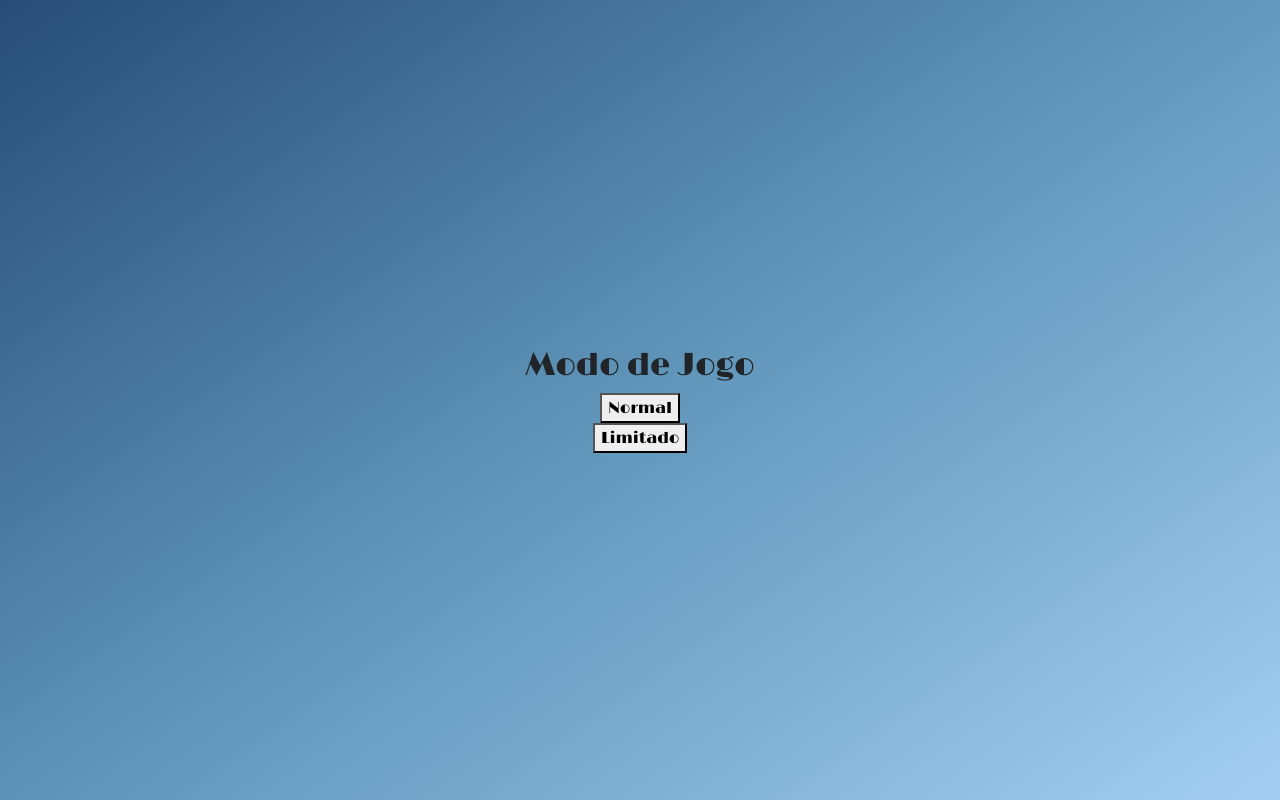
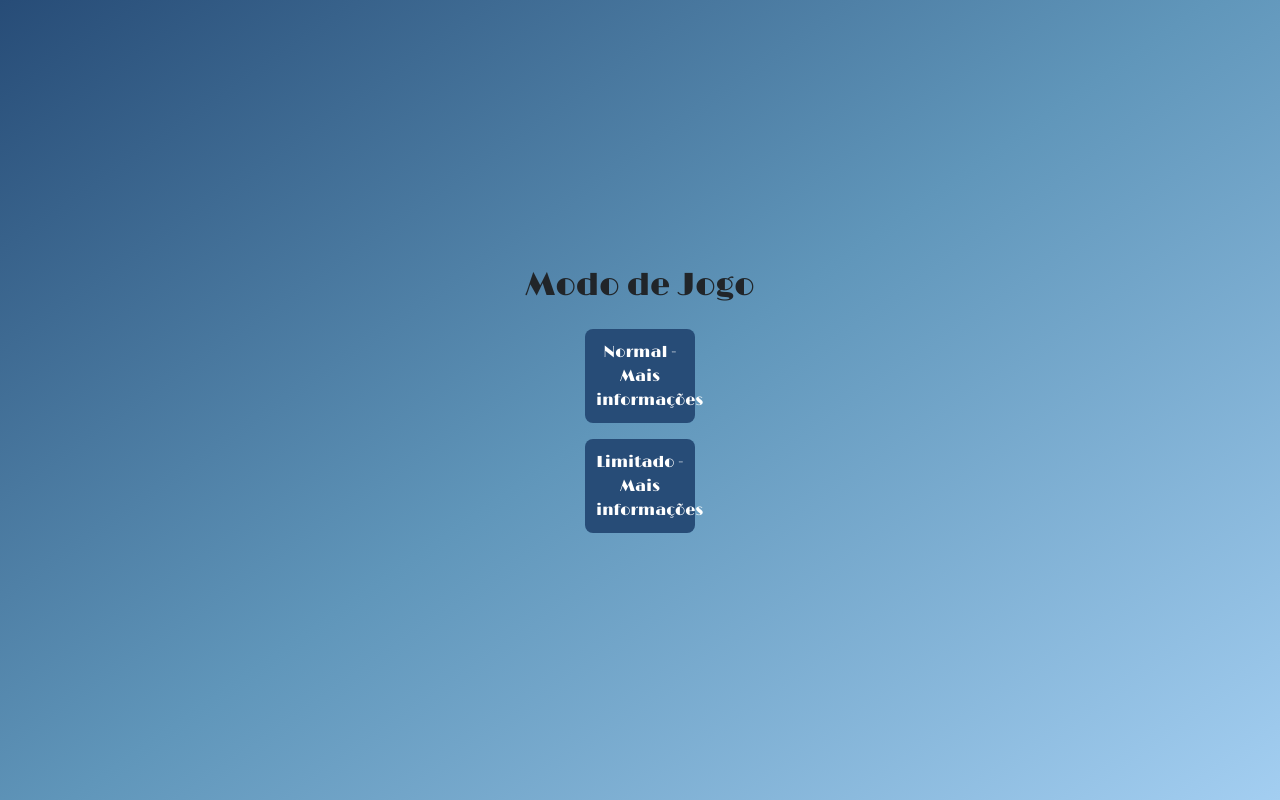
Before and after one commit to Oseias-Augusto/Tic-Tac-Toe-React-, a React (Vite) app: page / in a window 1280 px wide. Built offline with nearby package versions, Linux system fonts and the light colour scheme.

Commit message:
Update styles.module.css

```diff
--- a/src/stylesComp/styles.module.css
+++ b/src/stylesComp/styles.module.css
@@ -57,7 +57,7 @@
   max-width: 320px;
 }
 
-.reset, .reset1 {
+.reset, .reset1, .reset2 {
   composes: mt-3 from global;
   background-color: #274C77;
   color: white;
@@ -73,9 +73,12 @@
   visibility: hidden
 }
 
+.reset2::after{
+  content: " - Mais informações"
+}
 
 
-.reset:hover, .but:hover, .reset1:hover {
+.reset:hover, .but:hover, .reset1:hover, reset2:hover {
   background-color: #E7ECEF;
   color: #212529;
   box-shadow: inset 0 0 20px #6096BA;
```
